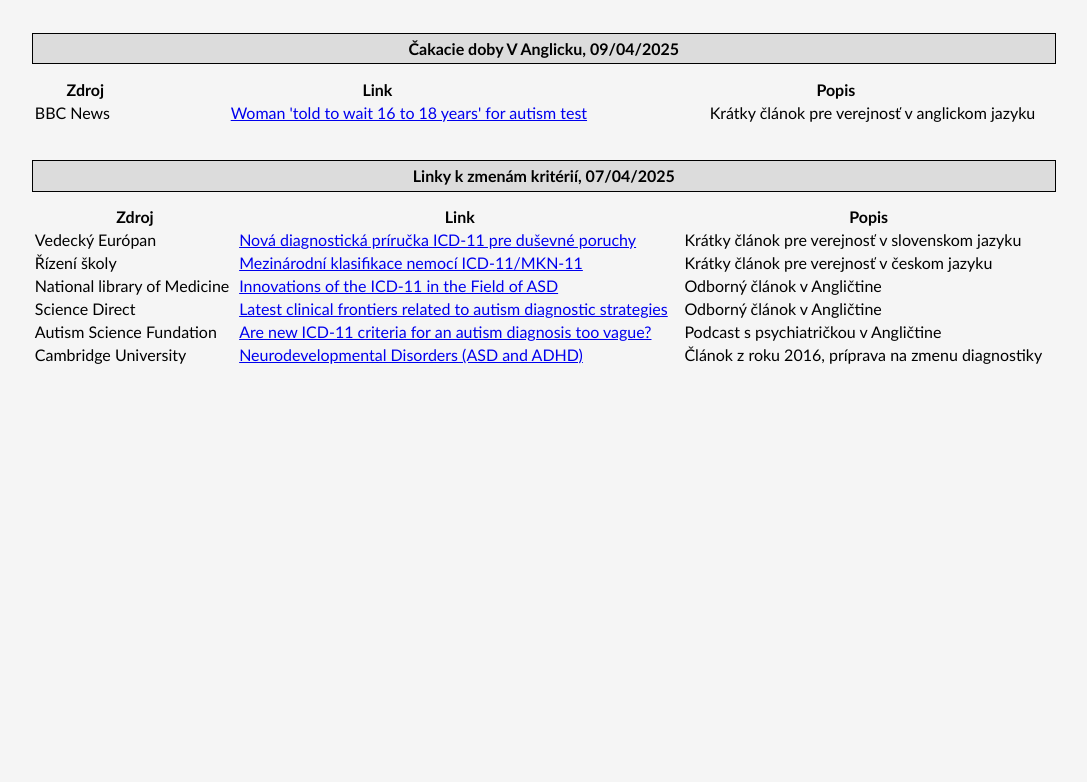
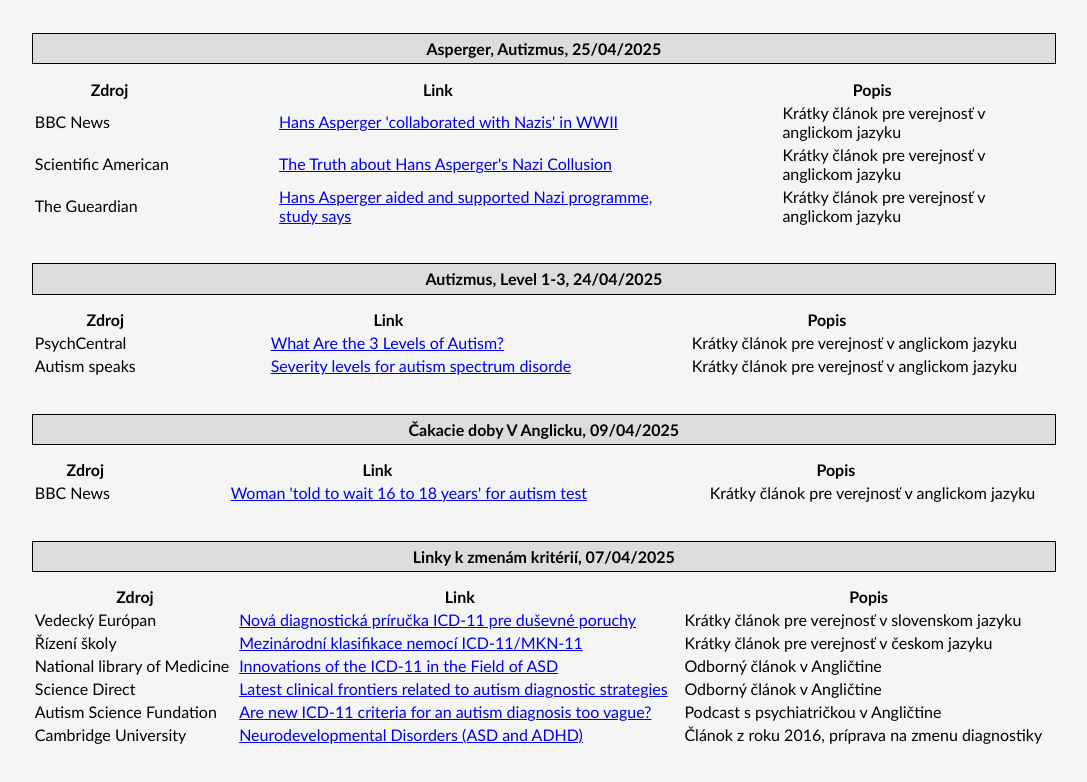
Before and after one commit to Maria-Alta/AuDHD_SK, a plain HTML site: page index.html in a window 1280 px wide. Shown: the part 106-888 px from the top of the page, without its empty margins (117-1204 px from the left). Before the commit the page ends 800 px from the top, so only its background shows below. Drawn offline with Linux system fonts and the light colour scheme.

Commit message:
Update index.html

```diff
--- a/index.html
+++ b/index.html
@@ -16,6 +16,55 @@
                 <table id="table">
                     <thead>
                         <tr>
+                            <caption id="video_title">Asperger, Autizmus, 25/04/2025</caption>
+                            <th><span class="column_name">Zdroj</span></th>
+                            <th><span class="column_name">Link</span></th>
+                            <th><span class="column_name">Popis</span></th>
+                        </tr>
+                    </thead>
+                    <tbody>
+                        <tr class="row">
+                            <td>BBC News </td>
+                            <td class="padding"><a href="https://www.bbc.co.uk/news/world-europe-43820794" target="_blank"> Hans Asperger 'collaborated with Nazis' in WWII </a></td>
+                            <td class="padding"> Krátky článok pre verejnosť v anglickom jazyku</td>
+                        </tr>
+                        <tr class="row">
+                            <td>Scientific American </td>
+                            <td class="padding"><a href="https://www.scientificamerican.com/article/the-truth-about-hans-aspergers-nazi-collusion/" target="_blank"> The Truth about Hans Asperger's Nazi Collusion </a></td>
+                            <td class="padding"> Krátky článok pre verejnosť v anglickom jazyku</td>
+                        </tr>
+                        <tr class="row">
+                            <td>The Gueardian </td>
+                            <td class="padding"><a href="https://www.theguardian.com/world/2018/apr/19/hans-asperger-aided-and-supported-nazi-programme-study-says?utm_source=chatgpt.com" target="_blank"> Hans Asperger aided and supported Nazi programme, study says </a></td>
+                            <td class="padding"> Krátky článok pre verejnosť v anglickom jazyku</td>
+                        </tr>
+
+                </table>
+                <table id="table">
+                    <thead>
+                        <tr>
+                            <caption id="video_title">Autizmus, Level 1-3, 24/04/2025</caption>
+                            <th><span class="column_name">Zdroj</span></th>
+                            <th><span class="column_name">Link</span></th>
+                            <th><span class="column_name">Popis</span></th>
+                        </tr>
+                    </thead>
+                    <tbody>
+                        <tr class="row">
+                            <td>PsychCentral </td>
+                            <td class="padding"><a href="https://psychcentral.com/autism/levels-of-autism" target="_blank"> What Are the 3 Levels of Autism? </a></td>
+                            <td class="padding"> Krátky článok pre verejnosť v anglickom jazyku</td>
+                        </tr>
+                        <tr class="row">
+                            <td>Autism speaks </td>
+                            <td class="padding"><a href="https://www.autismspeaks.org/levels-of-autism" target="_blank"> Severity levels for autism spectrum disorde </a></td>
+                            <td class="padding"> Krátky článok pre verejnosť v anglickom jazyku</td>
+                        </tr>
+
+                </table>
+                <table id="table">
+                    <thead>
+                        <tr>
                             <caption id="video_title">Čakacie doby V Anglicku, 09/04/2025</caption>
                             <th><span class="column_name">Zdroj</span></th>
                             <th><span class="column_name">Link</span></th>
@@ -27,6 +76,7 @@
                             <td>BBC News </td>
                             <td class="padding"><a href="https://www.bbc.co.uk/news/articles/c743dxk35qvo" target="_blank"> Woman 'told to wait 16 to 18 years' for autism test </a></td>
                             <td class="padding"> Krátky článok pre verejnosť v anglickom jazyku</td>
+                        </tr>
                 </table>
                 <table id="table">
                     <thead>
```
